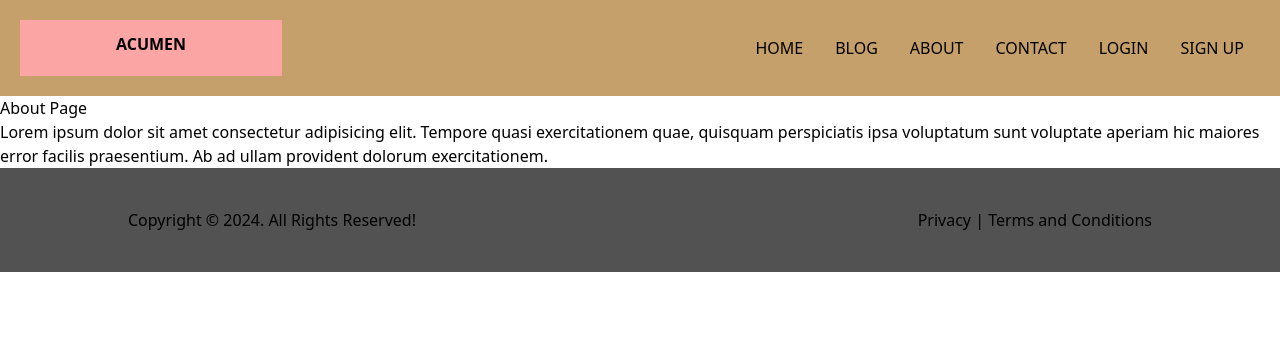
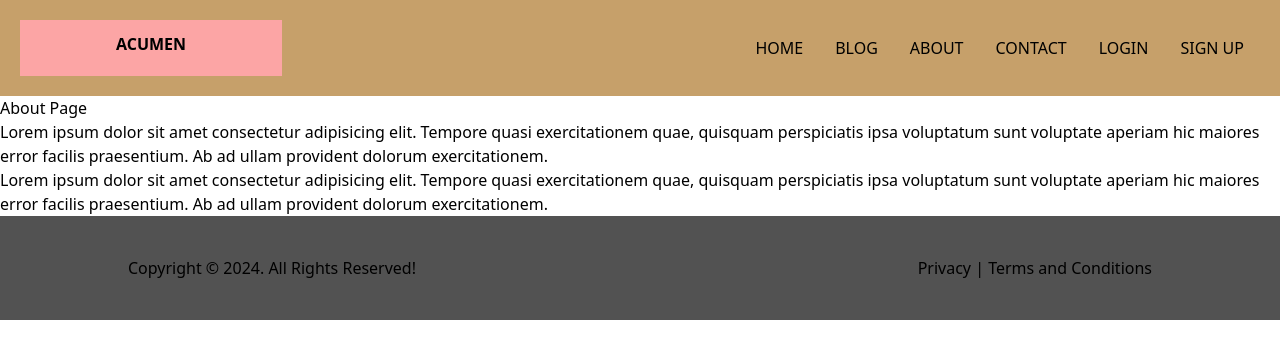
Before and after one commit to AgVicCodes/TechWebsite, a Next.js app: page /contact in a window 1280 px wide. Shown: the top 358 px of the page. Built offline with nearby package versions, Linux system fonts and the light colour scheme.

Commit message:
Added Lorem text

```diff
--- a/pages/contact.jsx
+++ b/pages/contact.jsx
@@ -3,8 +3,9 @@ const Contact = () => {
         <>
             <h1>About Page</h1>
             <p>Lorem ipsum dolor sit amet consectetur adipisicing elit. Tempore quasi exercitationem quae, quisquam perspiciatis ipsa voluptatum sunt voluptate aperiam hic maiores error facilis praesentium. Ab ad ullam provident dolorum exercitationem.</p>
+            <p>Lorem ipsum dolor sit amet consectetur adipisicing elit. Tempore quasi exercitationem quae, quisquam perspiciatis ipsa voluptatum sunt voluptate aperiam hic maiores error facilis praesentium. Ab ad ullam provident dolorum exercitationem.</p>
         </>
-    );
+     );
 }
 
 export default Contact;
```
